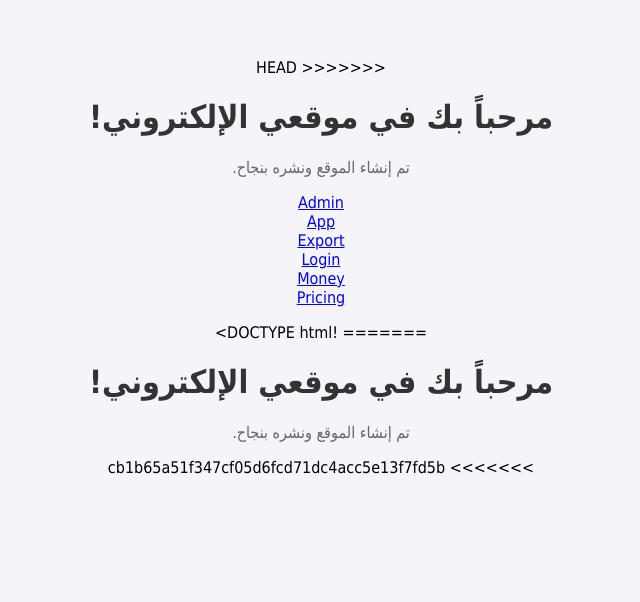
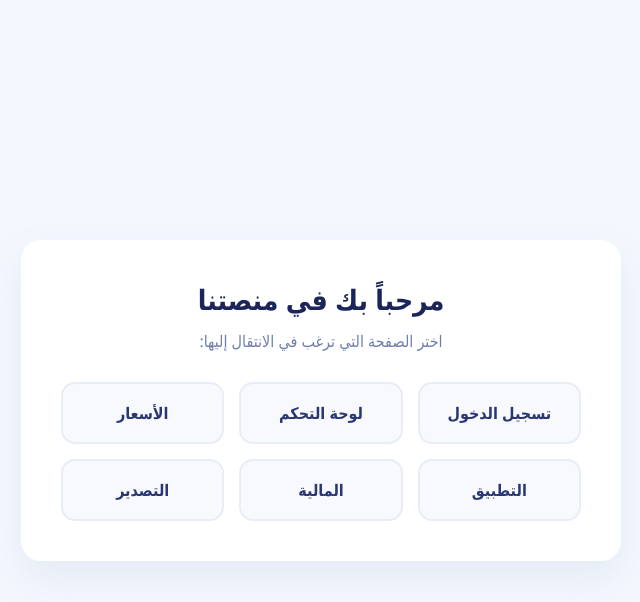
Before and after one commit to salehalaska36-cmyk/App-Fectory-, a website: page index.html in a window 1280 px wide. Shown: the whole page, without its empty margins (319-959 px from the left). Drawn offline with Linux system fonts and the light colour scheme.

Commit message:
Add navigation links

```diff
--- a/index.html
+++ b/index.html
@@ -1,63 +1,87 @@
-<<<<<<< HEAD
 <!DOCTYPE html>
 <html lang="ar" dir="rtl">
 <head>
     <meta charset="UTF-8">
     <meta name="viewport" content="width=device-width, initial-scale=1.0">
-    <title>موقعي الجديد</title>
+    <title>الرئيسية | منصتنا الإلكترونية</title>
     <style>
+        * {
+            box-sizing: border-box;
+            margin: 0;
+            padding: 0;
+            font-family: 'Segoe UI', Tahoma, Geneva, Verdana, sans-serif;
+        }
         body {
-            font-family: Tahoma, sans-serif;
-            background-color: #f4f4f9;
+            background-color: #f4f7fe;
+            color: #2b3674;
+            display: flex;
+            justify-content: center;
+            align-items: center;
+            min-height: 100vh;
+            padding: 20px;
+        }
+        .container {
+            background: #ffffff;
+            border-radius: 20px;
+            box-shadow: 0px 18px 40px rgba(112, 144, 176, 0.12);
+            padding: 40px;
+            max-width: 600px;
+            width: 100%;
             text-align: center;
-            padding: 50px;
         }
         h1 {
-            color: #333;
+            font-size: 28px;
+            font-weight: 700;
+            margin-bottom: 12px;
+            color: #1b2559;
         }
-        p {
-            color: #666;
+        p.subtitle {
+            font-size: 16px;
+            color: #a3edd9;
+            color: #707eae;
+            margin-bottom: 30px;
+        }
+        .nav-grid {
+            display: grid;
+            grid-template-columns: repeat(auto-fit, minmax(140px, 1fr));
+            gap: 15px;
+        }
+        .nav-card {
+            background: #f7f9fc;
+            border: 2px solid #e9edf7;
+            border-radius: 14px;
+            padding: 18px;
+            text-decoration: none;
+            color: #2b3674;
+            font-weight: 600;
+            font-size: 16px;
+            transition: all 0.3s ease;
+            display: flex;
+            align-items: center;
+            justify-content: center;
+        }
+        .nav-card:hover {
+            background: #4318ff;
+            color: #ffffff;
+            border-color: #4318ff;
+            transform: translateY(-4px);
+            box-shadow: 0px 10px 20px rgba(67, 24, 255, 0.2);
         }
     </style>
 </head>
 <body>
-    <h1>مرحباً بك في موقعي الإلكتروني!</h1>
-    <p>تم إنشاء الموقع ونشره بنجاح.</p>
+    <div class="container">
+        <h1>مرحباً بك في منصتنا</h1>
+        <p class="subtitle">اختر الصفحة التي ترغب في الانتقال إليها:</p>
+
+        <div class="nav-grid">
+            <a href="login.html" class="nav-card">تسجيل الدخول</a>
+            <a href="admin.html" class="nav-card">لوحة التحكم</a>
+            <a href="pricing.html" class="nav-card">الأسعار</a>
+            <a href="app.html" class="nav-card">التطبيق</a>
+            <a href="mony.html" class="nav-card">المالية</a>
+            <a href="expor.html" class="nav-card">التصدير</a>
+        </div>
+    </div>
 </body>
 </html>
-<p>
-  <a href="admin.html">Admin</a><br>
-  <a href="app.html">App</a><br>
-  <a href="expor.html">Export</a><br>
-  <a href="login.html">Login</a><br>
-  <a href="mony.html">Money</a><br>
-  <a href="pricing.html">Pricing</a>
-</p>
-=======
-!DOCTYPE html>
-<html lang="ar" dir="rtl">
-<head>
-    <meta charset="UTF-8">
-    <meta name="viewport" content="width=device-width, initial-scale=1.0">
-    <title>موقعي الجديد</title>
-    <style>
-        body {
-            font-family: Tahoma, sans-serif;
-            background-color: #f4f4f9;
-            text-align: center;
-            padding: 50px;
-        }
-        h1 {
-            color: #333;
-        }
-        p {
-            color: #666;
-        }
-    </style>
-</head>
-<body>
-    <h1>مرحباً بك في موقعي الإلكتروني!</h1>
-    <p>تم إنشاء الموقع ونشره بنجاح.</p>
-</body>
-</html>
->>>>>>> cb1b65a51f347cf05d6fcd71dc4acc5e13f7fd5b
```
